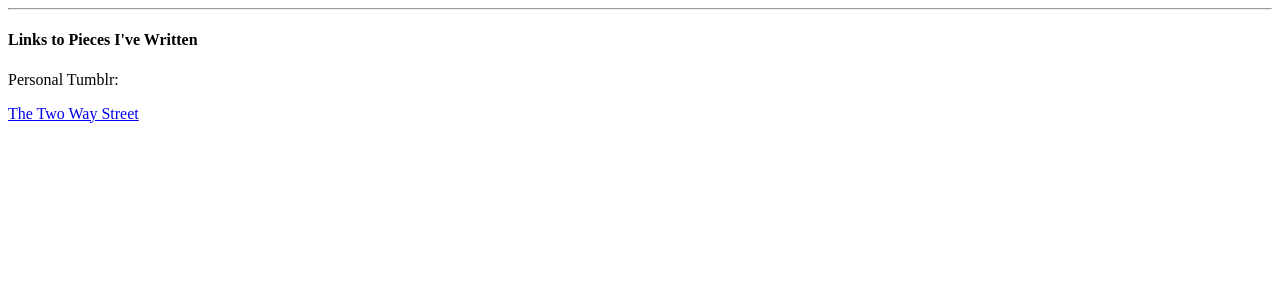
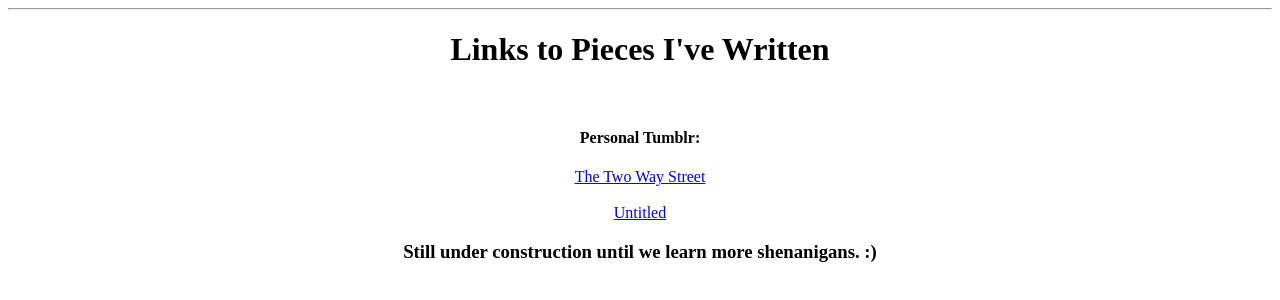
Before and after one commit to lifeisokayla/KaylaChristine, a plain HTML site: page docs/Blog/Blog.html in a window 1280 px wide. Drawn offline with Linux system fonts and the light colour scheme.

Commit message:
Add files via upload

```diff
--- a/docs/Blog/Blog.html
+++ b/docs/Blog/Blog.html
@@ -4,10 +4,20 @@
     <head>
         <title>lifeisokayla blog</title>
     </head>
+
     <body>
+        <center>
         <hr />
-        <h4>Links to Pieces I've Written</h4>
-        <p>Personal Tumblr:</p>
-        <a href="https://kaylachristinegarner.tumblr.com/post/149476940891/the-two-way-street" >The Two Way Street</a>
+        <h1>Links to Pieces I've Written</h1>
+        <br />
+        <h4>Personal Tumblr:</h4>
+        <a href="https://kaylachristinegarner.tumblr.com/post/149476940891/the-two-way-street" target="_blank">The Two Way Street</a>
+        <br /> <br />
+        <a href="https://kaylachristinegarner.tumblr.com/post/186261949741/untitled" target="_blank">Untitled</a>
+
+        <br />
+        <h3>Still under construction until we learn more shenanigans. :)</h3>
+
+        </center>
     </body>
 </html>
```
